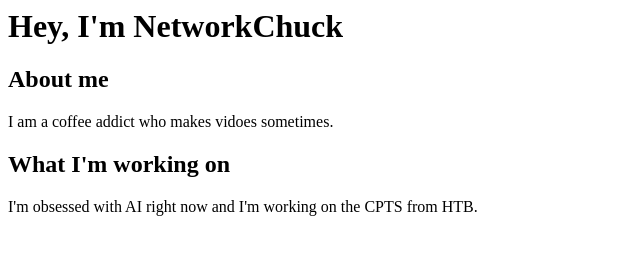
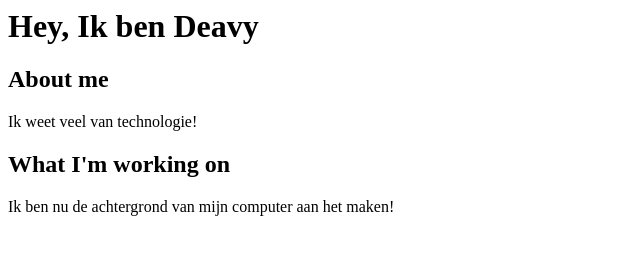
Before and after one commit to DeavyK/Website, a plain HTML site: page index.html in a window 1280 px wide. Shown: the whole page, without its empty margins (0-640 px from the left). Drawn offline with Linux system fonts and the light colour scheme.

Commit message:
Update index.html

```diff
--- a/index.html
+++ b/index.html
@@ -1,16 +1,16 @@
 
 <html>
     <h1>
-        Hey, I'm NetworkChuck
+        Hey, Ik ben Deavy
     </h1>
     <body>
         <h2>About me</h2>
         <p>
-            I am a coffee addict who makes vidoes sometimes.
+            Ik weet veel van technologie!
         </p>
         <h2>What I'm working on</h2>
         <p>
-            I'm obsessed with AI right now and I'm working on the CPTS from HTB.
+            Ik ben nu de achtergrond van mijn computer aan het maken!
         </p>
     </body>
 </html>
```
